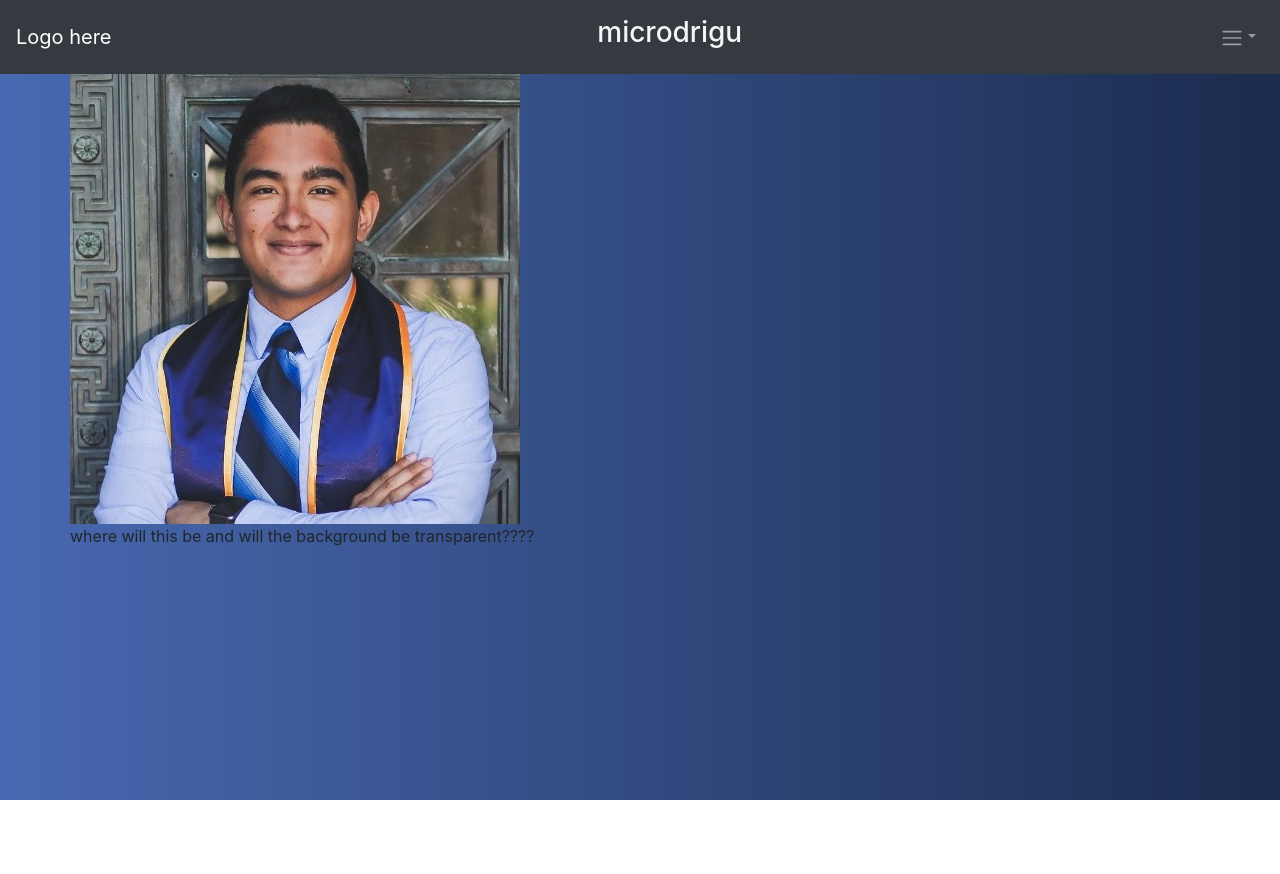
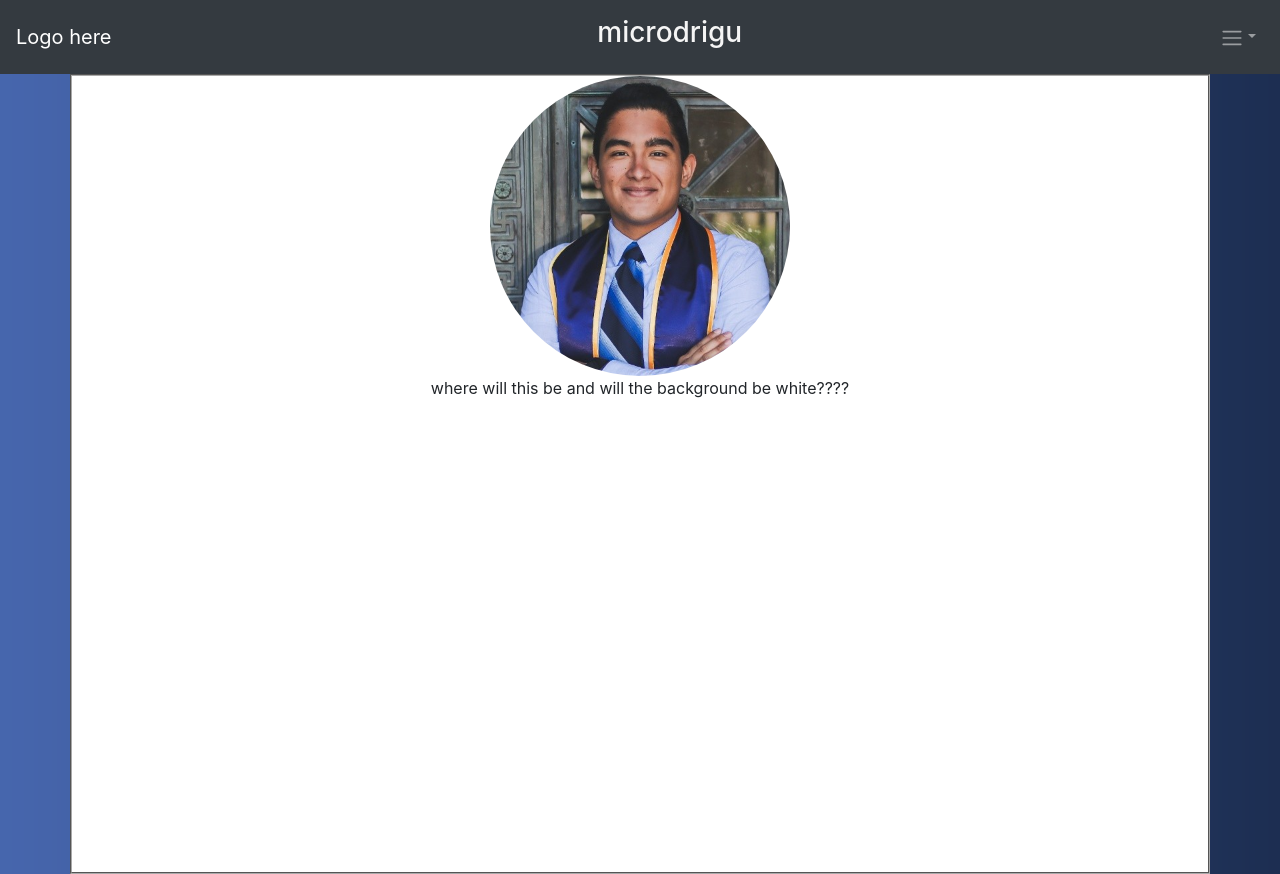
Before and after one commit to microdrigu/portfolio, a React (Create React App) app in the folder client/: page / in a window 1280 px wide. Before the commit the page ends 800 px from the top, so only its background shows below. Built offline with nearby package versions, Linux system fonts and the light colour scheme.

Commit message:
home page layout a bit better

```diff
--- a/client/src/App.js
+++ b/client/src/App.js
@@ -11,7 +11,7 @@ const Poop = () => <h4>POOPERS</h4>;
 class App extends Component {
   render() {
     return (
-      <div className="body"
+      <div className="Body"
         style = {
           {
             backgroundImage: 'url(' + Background + ')',
@@ -22,7 +22,7 @@ class App extends Component {
         }>
       <Router>
         <div className="container-fluid">
-          <nav className="d-flex justify-content-between navbar navbar-expand-lg navbar-dark bg-dark">
+          <nav className="d-flex justify-content-between navbar sticky-top navbar-expand-lg navbar-dark bg-dark">
             <div className="navbar-brand">Logo here</div>
             {/* <button className="navbar-toggler" type="button" data-toggle="collapse" data-target="#navbarNavDropdown" aria-controls="navbarNavDropdown" aria-expanded="false" aria-label="Toggle navigation">
               <span className="navbar-toggler-icon"></span>
--- a/client/src/pages/Home/Home.css
+++ b/client/src/pages/Home/Home.css
@@ -1,4 +1,18 @@
-.Home {
-    align-items: center;
+.body {
+    justify-content: center;
+    background-color: white;
+    border: darkgray 2px groove;
+    overflow: auto;
+    text-align: center;
+}
 
+img {
+    border-radius: 50%;
+    display: block;
+    margin-left: auto;
+    margin-right: auto;
+    width: 50%;
+    height: auto;
+    max-width: 300px;
+    max-height: 300px;
 }
--- a/client/src/pages/Home/Home.js
+++ b/client/src/pages/Home/Home.js
@@ -7,13 +7,15 @@ class Home extends Component {
 
   render() {
     return (
-      <div className="container">
-        <Helmet bodyAttributes={{ style: 'background-color : #FFFFFF' }} />
+      <div className="container body">
         <div className="row">
           <img src={Me} alt="me *smile*"></img>
         </div>
         <div className="row">
-          <p>where will this be and will the background be transparent????</p>
+          <div className="col-sm">
+            <p>where will this be and will the background be white????</p>
+          </div>
+
         </div>
 
       </div>
```
Also changed, not shown: client/src/App.css (+0 -51 lines).
